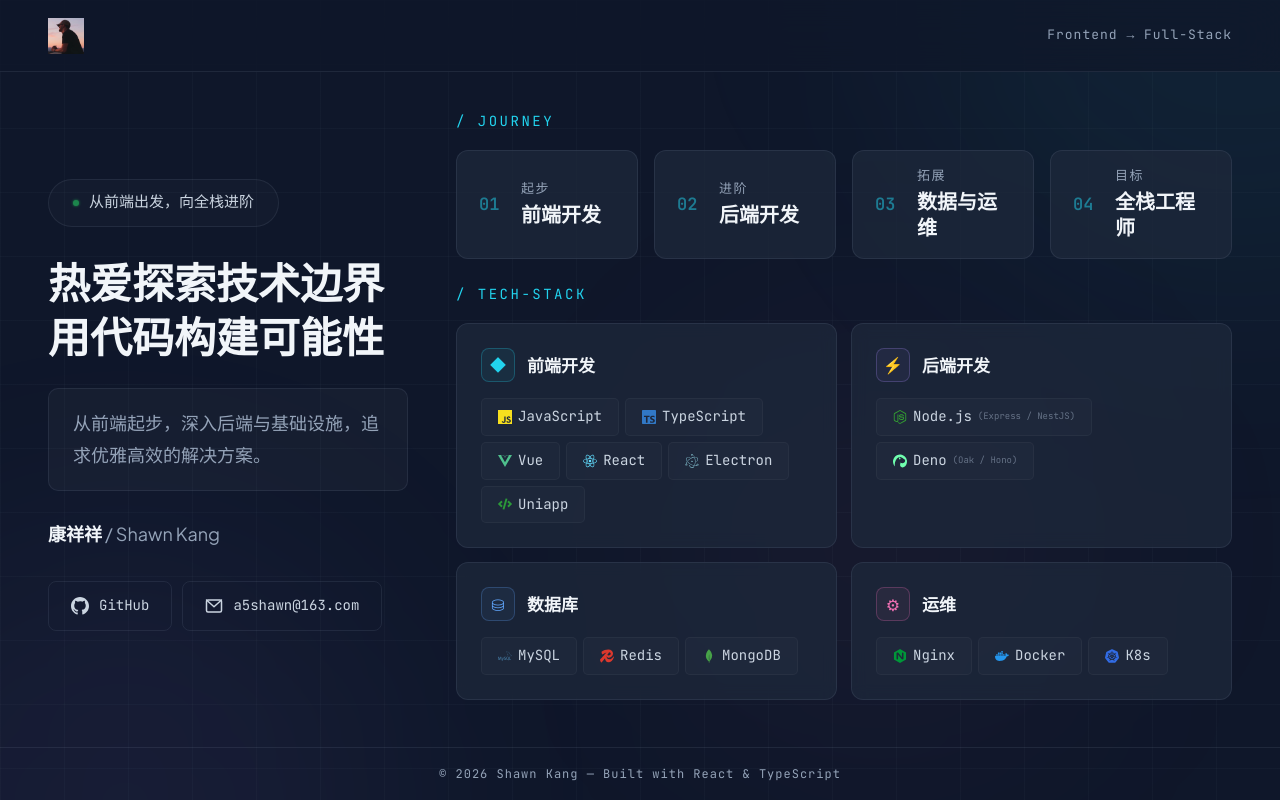
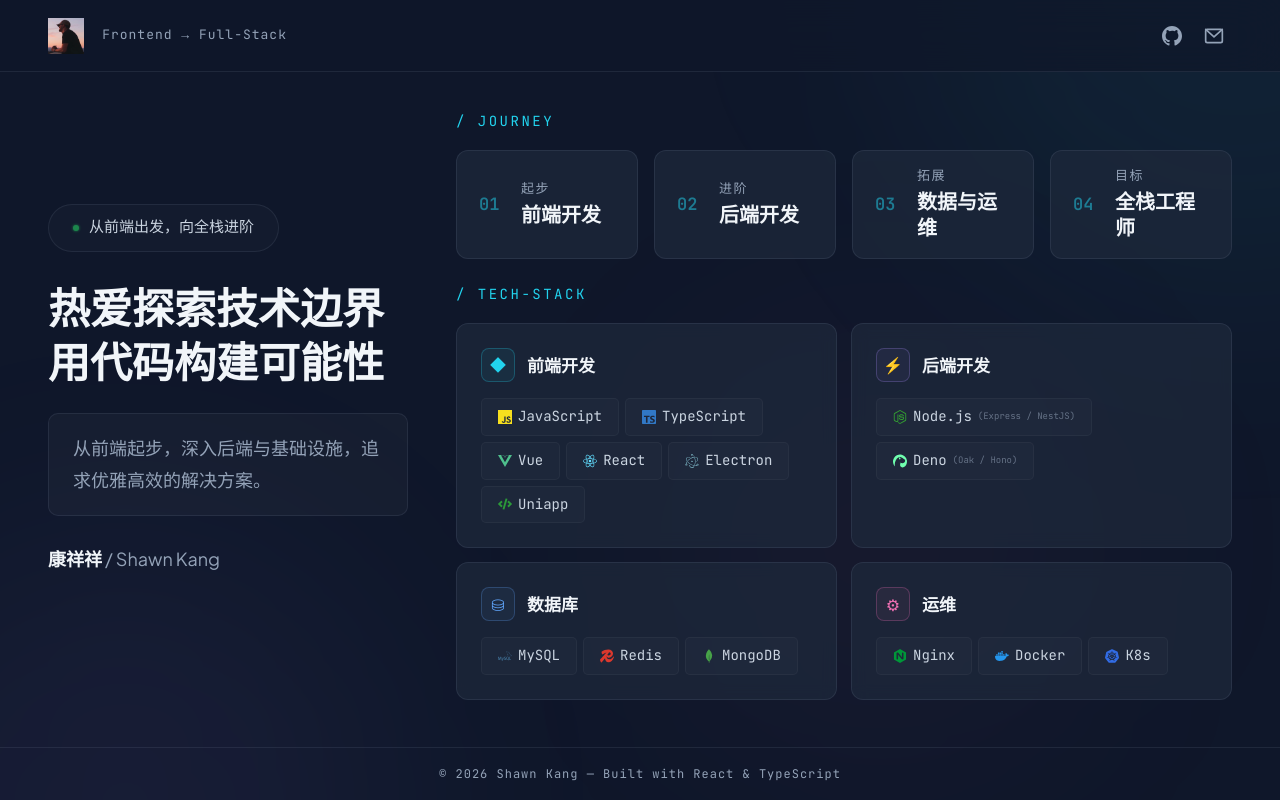
Before and after one commit to a5shawn/a5shawn.github.io, a React (Vite) app: page / in a window 1280 px wide. Built offline with nearby package versions, Linux system fonts and the light colour scheme.

Commit message:
feat: remove grid, move GitHub/Email icons to nav

```diff
--- a/src/App.tsx
+++ b/src/App.tsx
@@ -24,7 +24,6 @@
 
   return (
     <>
-      <div className="grid-background" />
       <div className="orb orb-1" />
       <div className="orb orb-2" />
       <div className="orb orb-3" />
--- a/src/components/Hero.tsx
+++ b/src/components/Hero.tsx
@@ -14,18 +14,6 @@
       <div className="sidebar-name fade-in" style={{ animationDelay: '0.2s' }}>
         <span>康祥祥</span> / Shawn Kang
       </div>
-      <div className="sidebar-actions fade-in" style={{ animationDelay: '0.25s' }}>
-        <div className="sidebar-links">
-          <a href="https://github.com/a5shawn" target="_blank" rel="noopener noreferrer" className="sidebar-link">
-            <svg viewBox="0 0 24 24" fill="currentColor"><path d="M12 0C5.374 0 0 5.373 0 12c0 5.302 3.438 9.8 8.207 11.387.599.111.793-.261.793-.577v-2.234c-3.338.726-4.033-1.416-4.033-1.416-.546-1.387-1.333-1.756-1.333-1.756-1.089-.745.083-.729.083-.729 1.205.084 1.839 1.237 1.839 1.237 1.07 1.834 2.807 1.304 3.492.997.107-.775.418-1.305.762-1.604-2.665-.305-5.467-1.334-5.467-5.931 0-1.311.469-2.381 1.236-3.221-.124-.303-.535-1.524.117-3.176 0 0 1.008-.322 3.301 1.23A11.509 11.509 0 0112 5.803c1.02.005 2.047.138 3.006.404 2.291-1.552 3.297-1.23 3.297-1.23.653 1.653.242 2.874.118 3.176.77.84 1.235 1.911 1.235 3.221 0 4.609-2.807 5.624-5.479 5.921.43.372.823 1.102.823 2.222v3.293c0 .319.192.694.801.576C20.566 21.797 24 17.3 24 12c0-6.627-5.373-12-12-12z"/></svg>
-            GitHub
-          </a>
-          <a href="mailto:a5shawn@163.com" className="sidebar-link">
-            <svg viewBox="0 0 24 24" fill="none" stroke="currentColor" strokeWidth="2" strokeLinecap="round" strokeLinejoin="round"><rect x="2" y="4" width="20" height="16" rx="2"/><path d="M22 4L12 13 2 4"/></svg>
-            a5shawn@163.com
-          </a>
-        </div>
-      </div>
     </div>
   )
 }
--- a/src/components/Navigation.tsx
+++ b/src/components/Navigation.tsx
@@ -11,10 +11,20 @@
 
   return (
     <nav className={`nav${scrolled ? ' nav-scrolled' : ''}`}>
-      <span className="nav-logo">
-        <img src="/logo.png" alt="Shawn Kang" className="nav-logo-img" />
-      </span>
-      <span className="nav-tagline">Frontend → Full-Stack</span>
+      <div className="nav-left">
+        <span className="nav-logo">
+          <img src="/logo.png" alt="Shawn Kang" className="nav-logo-img" />
+        </span>
+        <span className="nav-tagline">Frontend → Full-Stack</span>
+      </div>
+      <div className="nav-actions">
+        <a href="https://github.com/a5shawn" target="_blank" rel="noopener noreferrer" className="nav-action-link" title="GitHub">
+          <svg viewBox="0 0 24 24" fill="currentColor" width="20" height="20"><path d="M12 0C5.374 0 0 5.373 0 12c0 5.302 3.438 9.8 8.207 11.387.599.111.793-.261.793-.577v-2.234c-3.338.726-4.033-1.416-4.033-1.416-.546-1.387-1.333-1.756-1.333-1.756-1.089-.745.083-.729.083-.729 1.205.084 1.839 1.237 1.839 1.237 1.07 1.834 2.807 1.304 3.492.997.107-.775.418-1.305.762-1.604-2.665-.305-5.467-1.334-5.467-5.931 0-1.311.469-2.381 1.236-3.221-.124-.303-.535-1.524.117-3.176 0 0 1.008-.322 3.301 1.23A11.509 11.509 0 0112 5.803c1.02.005 2.047.138 3.006.404 2.291-1.552 3.297-1.23 3.297-1.23.653 1.653.242 2.874.118 3.176.77.84 1.235 1.911 1.235 3.221 0 4.609-2.807 5.624-5.479 5.921.43.372.823 1.102.823 2.222v3.293c0 .319.192.694.801.576C20.566 21.797 24 17.3 24 12c0-6.627-5.373-12-12-12z"/></svg>
+        </a>
+        <a href="mailto:a5shawn@163.com" className="nav-action-link" title="Email">
+          <svg viewBox="0 0 24 24" fill="none" stroke="currentColor" strokeWidth="2" strokeLinecap="round" strokeLinejoin="round" width="20" height="20"><rect x="2" y="4" width="20" height="16" rx="2"/><path d="M22 4L12 13 2 4"/></svg>
+        </a>
+      </div>
     </nav>
   )
 }
--- a/src/index.css
+++ b/src/index.css
@@ -75,18 +75,6 @@
 ::selection {
   background: rgba(0, 212, 255, 0.25);
   color: #fff;
-}
-
-/* --- Background Grid --- */
-.grid-background {
-  position: fixed;
-  inset: 0;
-  pointer-events: none;
-  z-index: 0;
-  background-image:
-    linear-gradient(rgba(148, 163, 184, 0.04) 1px, transparent 1px),
-    linear-gradient(90deg, rgba(148, 163, 184, 0.04) 1px, transparent 1px);
-  background-size: 64px 64px;
 }
 
 /* --- Ambient Orbs --- */
@@ -176,45 +164,32 @@
   display: block;
 }
 
-.nav-links {
+.nav-left {
   display: flex;
-  gap: 36px;
-  list-style: none;
+  align-items: center;
+  gap: 18px;
 }
 
-.nav-links a {
-  font-family: var(--font-mono);
-  font-size: 12px;
-  color: var(--text-muted);
-  text-decoration: none;
-  text-transform: uppercase;
-  letter-spacing: 2px;
-  transition: color 0.3s var(--ease-smooth);
-  position: relative;
-  padding: 4px 0;
-  cursor: pointer;
+.nav-actions {
+  display: flex;
+  align-items: center;
+  gap: 6px;
 }
 
-.nav-links a::after {
-  content: '';
-  position: absolute;
-  bottom: -2px;
-  left: 0;
-  width: 0;
-  height: 1px;
-  background: var(--accent-cyan);
-  transition: width 0.3s var(--ease-out-expo);
-  box-shadow: 0 0 8px var(--accent-cyan);
+.nav-action-link {
+  display: flex;
+  align-items: center;
+  justify-content: center;
+  width: 36px;
+  height: 36px;
+  border-radius: 8px;
+  color: var(--text-muted);
+  transition: all 0.25s var(--ease-out-expo);
 }
 
-.nav-links a:hover,
-.nav-links a.active {
+.nav-action-link:hover {
   color: var(--accent-cyan);
-}
-
-.nav-links a:hover::after,
-.nav-links a.active::after {
-  width: 100%;
+  background: var(--accent-cyan-dim);
 }
 
 .nav-tagline {
@@ -315,41 +290,6 @@
 .sidebar-name span {
   color: var(--text-primary);
   font-weight: 600;
-}
-
-.sidebar-actions {
-  width: 100%;
-}
-
-.sidebar-links {
-  display: flex;
-  gap: 10px;
-}
-
-.sidebar-link {
-  display: inline-flex;
-  align-items: center;
-  gap: 10px;
-  padding: 12px 22px;
-  border: 1px solid var(--border-color);
-  border-radius: 8px;
-  color: var(--text-secondary);
-  text-decoration: none;
-  font-family: var(--font-mono);
-  font-size: 14px;
-  transition: all 0.3s var(--ease-out-expo);
-}
-
-.sidebar-link svg {
-  width: 18px;
-  height: 18px;
-  flex-shrink: 0;
-}
-
-.sidebar-link:hover {
-  border-color: var(--accent-cyan);
-  color: var(--accent-cyan);
-  background: var(--accent-cyan-dim);
 }
 
 /* --- Section label (compact) --- */
@@ -586,9 +526,6 @@
   .sidebar-content {
     align-items: center;
   }
-  .sidebar-links {
-    justify-content: center;
-  }
 }
 
 @media (max-width: 640px) {
@@ -601,13 +538,6 @@
   }
   .tech-grid-2x2 {
     grid-template-columns: 1fr;
-  }
-  .sidebar-links {
-    flex-direction: column;
-    align-items: stretch;
-  }
-  .sidebar-link {
-    justify-content: center;
   }
   .nav {
     padding: 0 16px;
```
